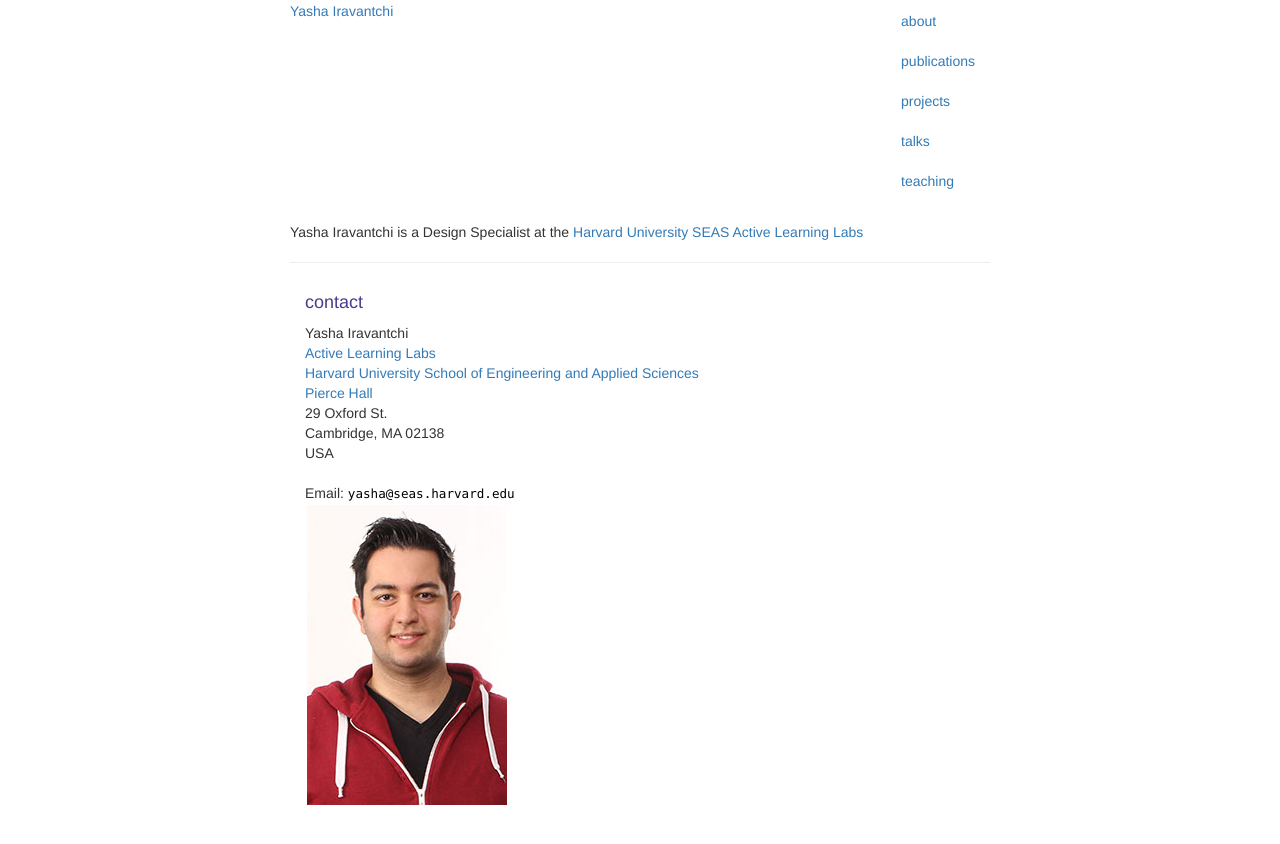
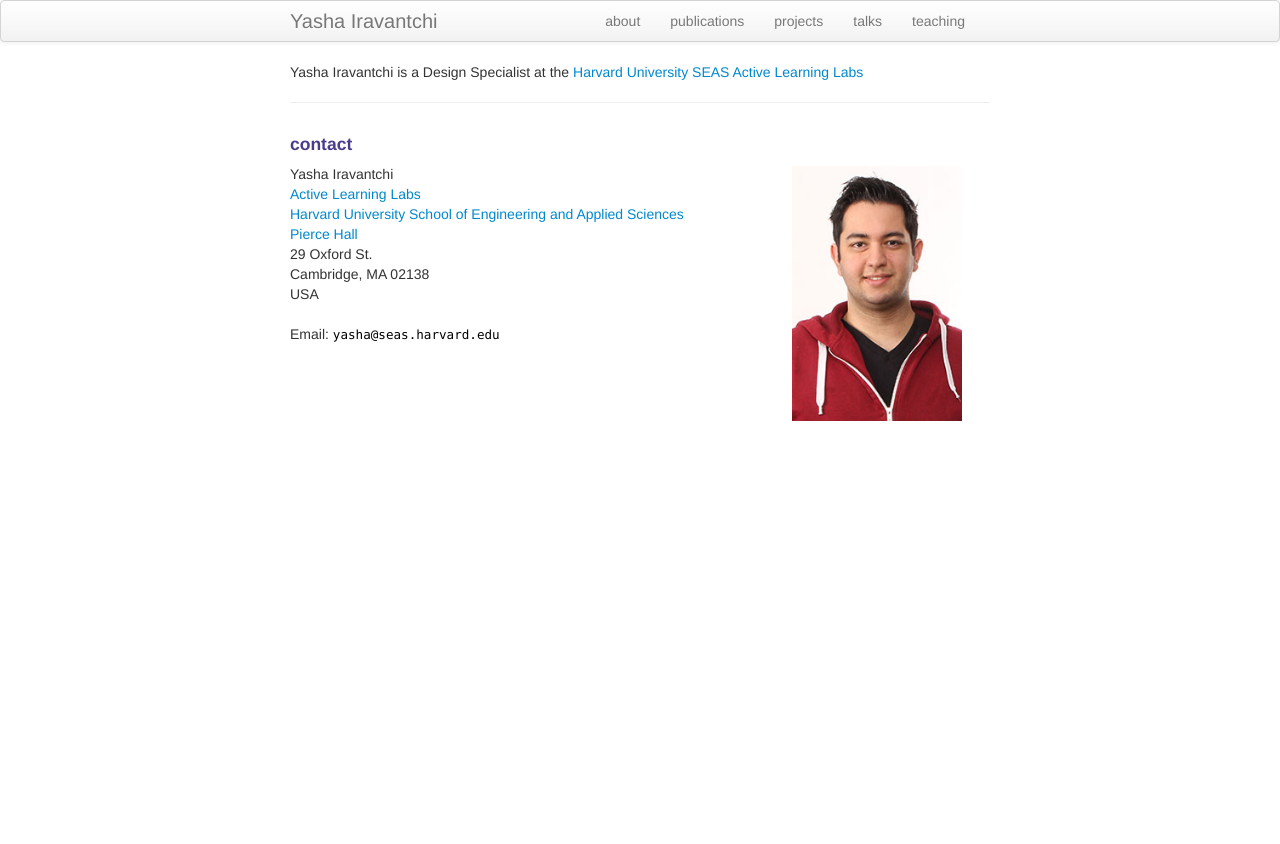
Before and after one commit to yashairavantchi/yashairavantchi.github.io, a Jekyll site: the page built from index.md, in a window 1280 px wide. Shown: the top 844 px of the page. Built offline with Jekyll 4.4.1, drawn with Linux system fonts in a browser that asks for light colours.

Commit message:
Undo that, move things around

```diff
--- a/_includes/themes/twitter/default.html
+++ b/_includes/themes/twitter/default.html
@@ -16,12 +16,8 @@
       <script src="http://html5shim.googlecode.com/svn/trunk/html5.js"></script>
     <![endif]-->
 
-    <!-- Latest compiled and minified CSS -->
-    <link rel="stylesheet" href="https://maxcdn.bootstrapcdn.com/bootstrap/3.3.7/css/bootstrap.min.css" integrity="sha384-BVYiiSIFeK1dGmJRAkycuHAHRg32OmUcww7on3RYdg4Va+PmSTsz/K68vbdEjh4u" crossorigin="anonymous">
-    <!-- Optional theme -->
-    <link rel="stylesheet" href="https://maxcdn.bootstrapcdn.com/bootstrap/3.3.7/css/bootstrap-theme.min.css" integrity="sha384-rHyoN1iRsVXV4nD0JutlnGaslCJuC7uwjduW9SVrLvRYooPp2bWYgmgJQIXwl/Sp" crossorigin="anonymous">
-    <!-- Latest compiled and minified JavaScript -->
-    <script src="https://maxcdn.bootstrapcdn.com/bootstrap/3.3.7/js/bootstrap.min.js" integrity="sha384-Tc5IQib027qvyjSMfHjOMaLkfuWVxZxUPnCJA7l2mCWNIpG9mGCD8wGNIcPD7Txa" crossorigin="anonymous"></script>
+    <!-- Le styles -->
+    <link href="{{ ASSET_PATH }}/bootstrap/css/bootstrap.2.2.2.min.css" rel="stylesheet">
     <link href="{{ ASSET_PATH }}/css/style.css?body=1" rel="stylesheet" type="text/css" media="all">
     <link href="{{ ASSET_PATH }}/css/kbroman.css" rel="stylesheet" type="text/css" media="all">
 
```
